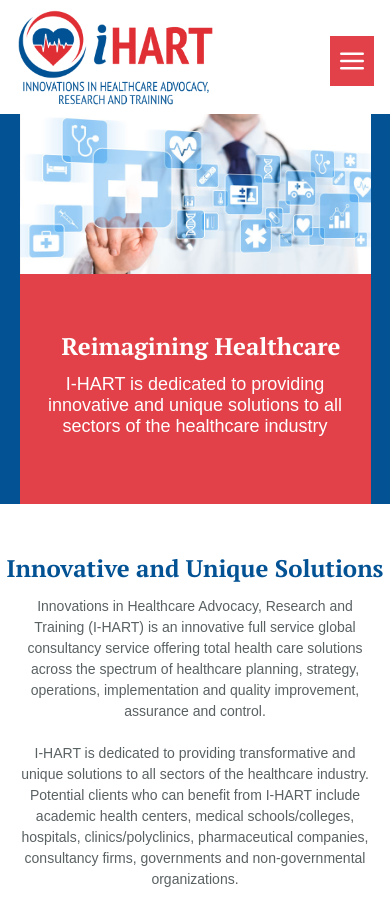
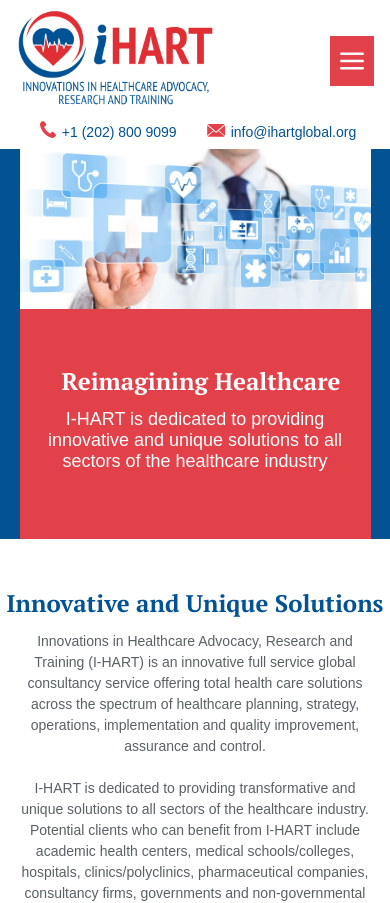
Before and after one commit to asimrasheed533/ihart, a React (Vite) app: page / in a window 390 px wide. Shown: the top 903 px of the page. Built offline with nearby package versions, Linux system fonts and the light colour scheme.

Commit message:
header fix

```diff
--- a/src/compounts/Header.jsx
+++ b/src/compounts/Header.jsx
@@ -253,6 +253,58 @@
             </div>
           </div>
         </ClickAwayListener>
+        <div className="header__lower__nav__container">
+          <div className="header__upper__nav__entry">
+            <div className="header__upper__nav__entry__svg">
+              <svg
+                width="16"
+                height="17"
+                viewBox="0 0 16 17"
+                fill="currentColor"
+                xmlns="http://www.w3.org/2000/svg"
+              >
+                <path
+                  d="M0.0011301 3.60713C0.0269301 4.96255 0.483829 6.22052 1.07133 7.41648C3.09472 11.5359 6.00014 14.8388 10.4478 16.618C12.5866 17.4743 14.4703 16.8705 15.7545 15.013C16.0915 14.5273 16.0855 14.0193 15.712 13.5749C15.0411 12.7762 14.3535 11.9877 13.6279 11.2347C13.0222 10.6072 12.3832 10.6146 11.6864 11.183C11.2416 11.5462 10.7908 11.9065 10.3764 12.3022C10.0576 12.6078 9.80869 12.5931 9.46412 12.3361C7.32076 10.7415 5.65102 8.76598 4.36682 6.46561C4.17402 6.12012 4.23022 5.87797 4.53072 5.63435C4.97702 5.27261 5.42032 4.90497 5.83622 4.51074C6.42213 3.95558 6.48285 3.33545 5.97892 2.73747C5.33982 1.97708 4.67652 1.23145 3.98732 0.513875C3.37712 -0.122493 2.83213 -0.163835 2.11413 0.367703C1.57223 0.767831 1.06223 1.21521 0.574929 1.67735C0.0254302 2.20445 -0.00796988 2.90432 0.0011301 3.60713Z"
+                  fill="currentColor"
+                />
+              </svg>
+            </div>
+            <Link className="header__upper__nav__entry__text">
+              +1 (202) 800 9099
+            </Link>
+          </div>
+          <div className="header__upper__nav__entry">
+            <Link className="header__upper__nav__entry__svg">
+              <svg
+                width="18"
+                height="13"
+                viewBox="0 0 18 13"
+                fill="none"
+                xmlns="http://www.w3.org/2000/svg"
+              >
+                <path
+                  d="M0.552443 0.357933C1.71343 1.34837 2.84536 2.31433 3.97728 3.27953C5.60404 4.66766 7.23386 6.05198 8.85298 7.4493C9.03883 7.60991 9.13902 7.60073 9.32028 7.44547C11.988 5.15944 14.664 2.88259 17.3363 0.601909C17.6407 0.341872 17.6231 0.261567 17.2361 0.116252C17.0074 0.0305926 16.768 0 16.5241 0C11.6208 0.000764815 6.71685 0.000764815 1.81362 0.000764815C1.37768 0.000764815 0.943262 0.00994256 0.552443 0.357933Z"
+                  fill="currentColor"
+                />
+                <path
+                  d="M9.08525 12.7452C11.5434 12.7452 14.0015 12.7452 16.4588 12.7452C16.7663 12.7452 17.0692 12.7184 17.3529 12.5853C17.5709 12.4828 17.6359 12.3941 17.4034 12.1998C16.3885 11.3501 15.3889 10.4821 14.3831 9.62089C13.4447 8.81784 12.5009 8.02243 11.5717 7.20867C11.3682 7.03046 11.2443 7.01517 11.0386 7.20714C10.546 7.66756 10.0275 8.09968 9.51967 8.54327C9.09137 8.91726 9.08908 8.91956 8.67302 8.55856C8.14453 8.09968 7.61298 7.64385 7.09597 7.17272C6.92542 7.01746 6.81605 7.03199 6.64855 7.17578C4.70745 8.84231 2.75871 10.5004 0.814547 12.1639C0.537685 12.401 0.551451 12.4698 0.888735 12.6106C1.12659 12.71 1.37745 12.7475 1.63519 12.7475C4.11855 12.7475 6.6019 12.7475 9.08525 12.7475C9.08525 12.7459 9.08525 12.7459 9.08525 12.7452Z"
+                  fill="currentColor"
+                />
+                <path
+                  d="M0.176671 1.17676C0.176671 4.68726 0.176671 8.13581 0.176671 11.6693C0.741104 11.1935 1.252 10.7645 1.7606 10.3331C3.18851 9.12395 4.61183 7.91019 6.04586 6.7079C6.2623 6.52664 6.29136 6.43945 6.05274 6.23524C4.1973 4.64519 2.35716 3.03832 0.510894 1.43756C0.419116 1.35802 0.319691 1.28689 0.176671 1.17676Z"
+                  fill="currentColor"
+                />
+                <path
+                  d="M18 11.6654C18 8.12664 18 4.68345 18 1.15918C17.4692 1.61424 16.9897 2.02189 16.5147 2.43336C15.0333 3.71672 13.5587 5.00849 12.0666 6.27961C11.8104 6.49759 11.9756 6.57713 12.1193 6.69873C13.8677 8.17941 15.6153 9.65933 17.3637 11.1392C17.5549 11.3006 17.7484 11.4574 18 11.6654Z"
+                  fill="currentColor"
+                />
+              </svg>
+            </Link>
+            <div className="header__upper__nav__entry__text">
+              info@ihartglobal.org
+            </div>
+          </div>
+        </div>
       </div>
     </div>
   );
--- a/src/styles/global.scss
+++ b/src/styles/global.scss
@@ -12,6 +12,9 @@
   margin: 0;
   padding: 0;
   font-size: 16px;
+}
+.header__lower__nav__container {
+  display: none;
 }
 .header__navbar__contact {
   background-color: $primary;
@@ -1049,6 +1052,7 @@
     width: 90%;
     height: 230px;
   }
+
   .header__upper__nav__container {
     margin: 15px 0px;
     display: flex;
@@ -1102,6 +1106,9 @@
   }
 }
 @media (max-width: 550px) {
+  .header__lower__nav__container {
+    display: flex;
+  }
   .header__upper__nav__container {
     display: none;
   }
```
